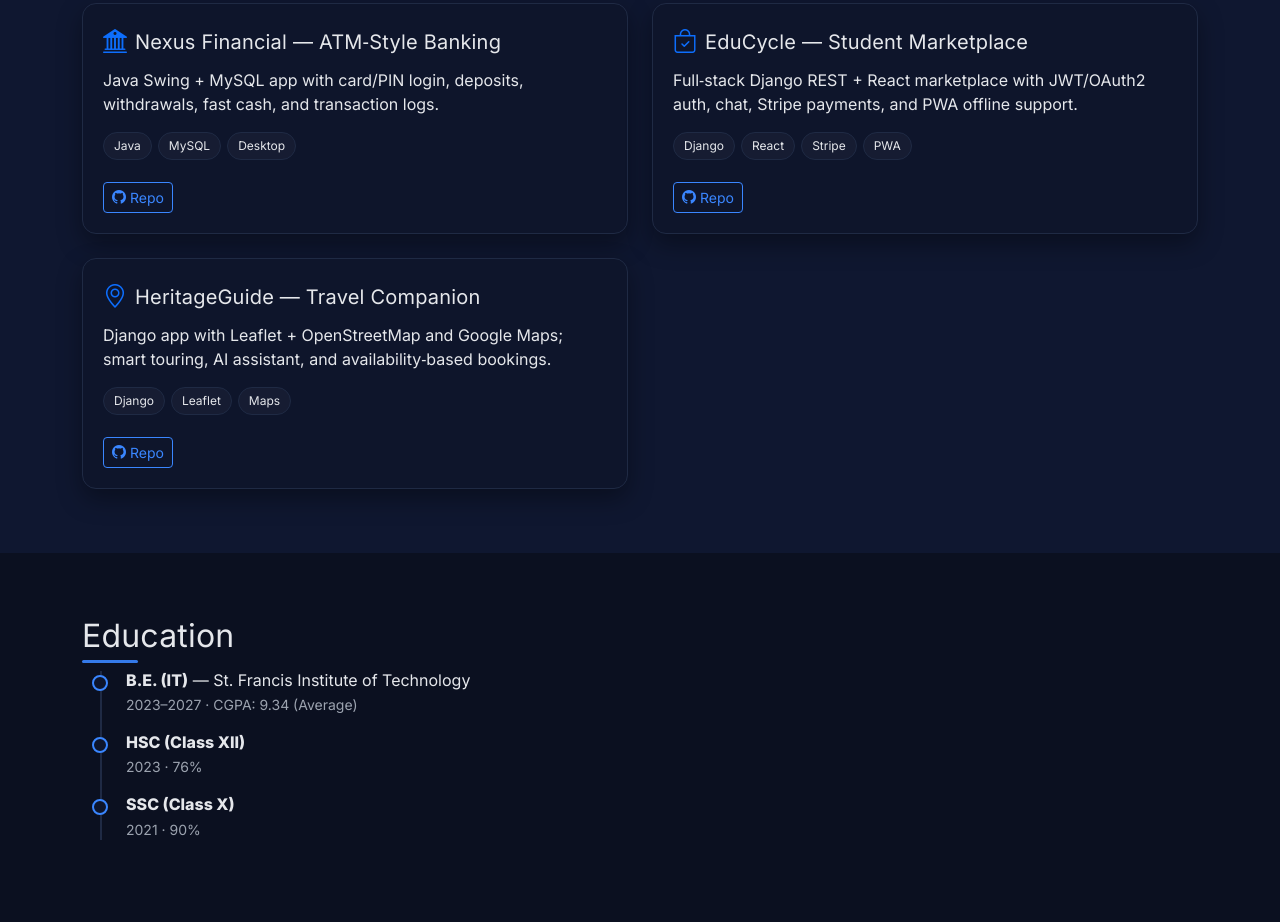
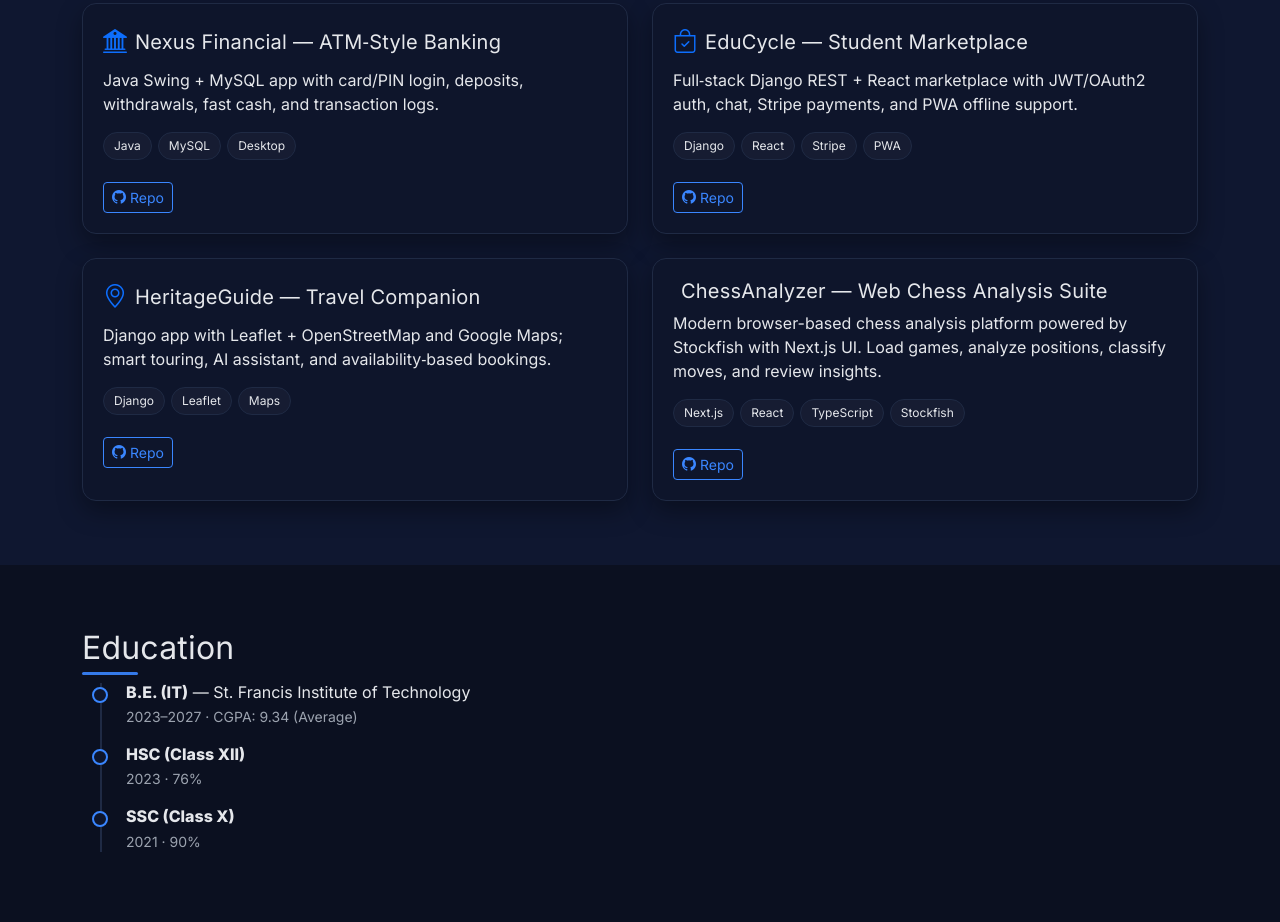
Before and after one commit to KrishMistry18/Portfolio, a plain HTML site: page index.html in a window 1280 px wide. Shown: the part 1298-2220 px from the top of the page. Drawn offline with nearby package versions, Linux system fonts and the light colour scheme.

Commit message:
Add ChessAnalyzer project and fix LinkedIn URL

```diff
--- a/index.html
+++ b/index.html
@@ -212,6 +212,16 @@
                 </div>
               </div>
             </div>
+            <div class="col">
+              <div class="feature-card h-100">
+                <div class="d-flex align-items-center mb-2"><i class="bi bi-chess fs-4 text-primary me-2"></i><h5 class="m-0">ChessAnalyzer — Web Chess Analysis Suite</h5></div>
+                <p class="mb-3">Modern browser-based chess analysis platform powered by Stockfish with Next.js UI. Load games, analyze positions, classify moves, and review insights.</p>
+                <div class="mb-3"><span class="tag">Next.js</span><span class="tag">React</span><span class="tag">TypeScript</span><span class="tag">Stockfish</span></div>
+                <div class="card-actions">
+                  <a class="btn btn-sm btn-outline-primary" href="https://github.com/KrishMistry18/ChessAnalyzer" target="_blank" rel="noopener"><i class="bi bi-github me-1"></i>Repo</a>
+                </div>
+              </div>
+            </div>
           </div>
         </div>
       </section>
@@ -310,7 +320,7 @@
             </div>
             <div class="col-md-6">
               <ul class="list-unstyled">
-                <li><strong>LinkedIn:</strong> <a href="https://www.linkedin.com/in/krishmistry18" target="_blank" rel="noopener">/in/krish-mistry-029052b7</a></li>
+                <li><strong>LinkedIn:</strong> <a href="https://www.linkedin.com/in/krishmistry18" target="_blank" rel="noopener">/in/krishmistry18</a></li>
                 <li><strong>GitHub:</strong> <a href="https://github.com/KrishMistry18" target="_blank" rel="noopener">github.com/KrishMistry18</a></li>
               </ul>
               <a class="btn btn-primary mt-2" href="Krish_Mistry_Resume.pdf" target="_blank" rel="noopener">Download Resume (PDF)</a>
```
Also changed, not shown: README.md.
